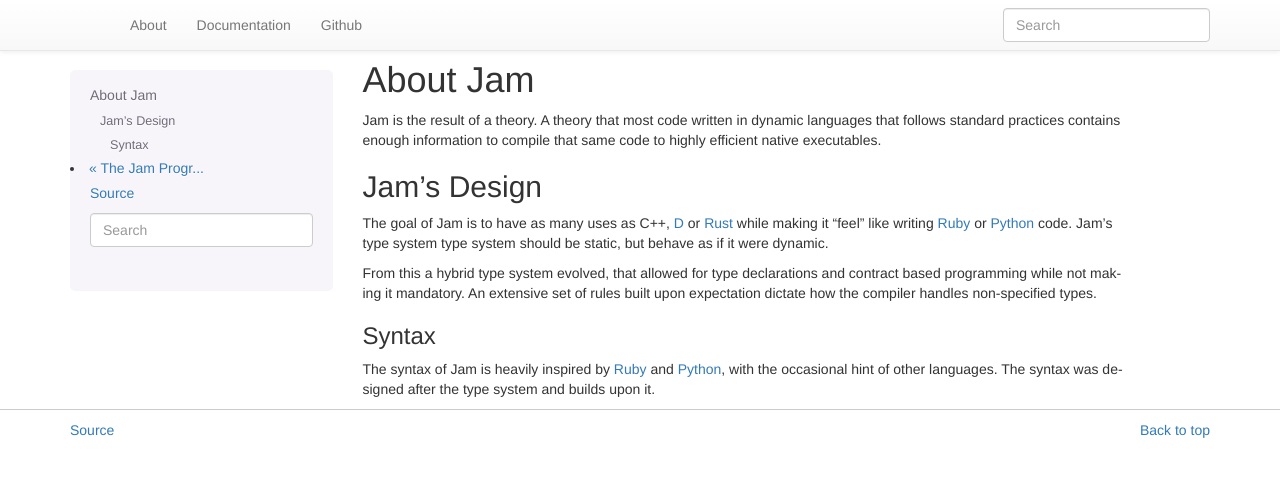
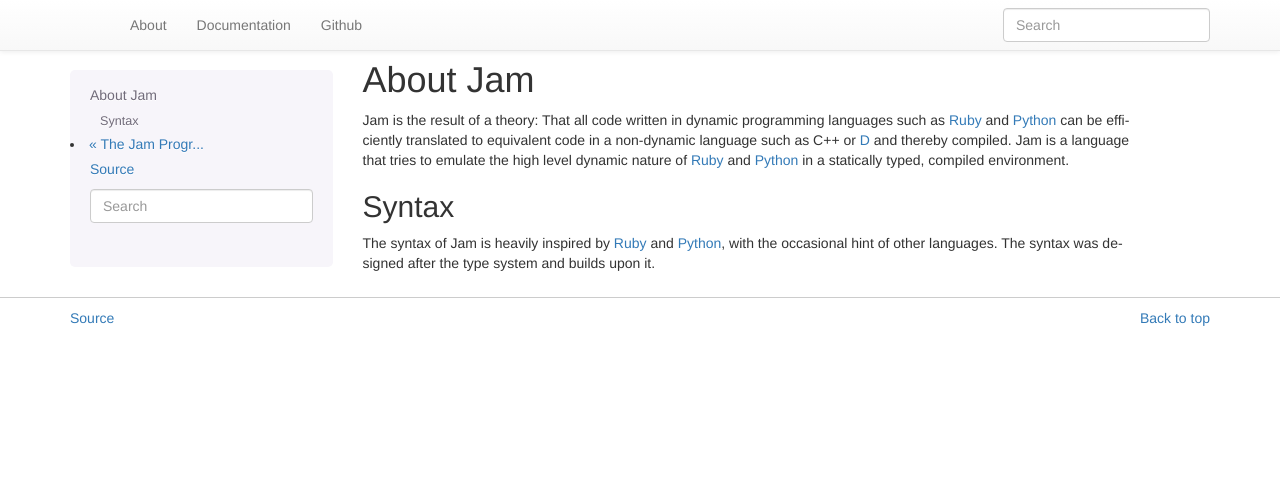
Before and after one commit to pektin/pektin.github.io, a Sphinx documentation site: the page built from source/about.rst, in a window 1280 px wide. Shown: the top 477 px of the page. Built offline with Sphinx 7.4.7, drawn with Linux system fonts in a browser that asks for light colours; pages that are not in the unit, such as notebooks, are missing from menus; the version number could not be read and is left out.

Commit message:
Rewrote about section

```diff
--- a/source/about.rst
+++ b/source/about.rst
@@ -3,24 +3,14 @@
 About Jam
 #########
 
-Jam is the result of a theory. A theory that most code written in dynamic
-languages that follows standard practices contains enough information to compile
-that same code to highly efficient native executables.
-
-Jam's Design
-============
-
-The goal of Jam is to have as many uses as C++, D_ or Rust_ while making it
-"feel" like writing Ruby_ or Python_ code. Jam's type system type system should
-be static, but behave as if it were dynamic.
-
-From this a hybrid type system evolved, that allowed for type declarations and
-contract based programming while not making it mandatory. An extensive set of
-rules built upon expectation dictate how the compiler handles non-specified
-types.
+Jam is the result of a theory: That all code written in dynamic programming
+languages such as Ruby_ and Python_ can be efficiently translated to equivalent
+code in a non-dynamic language such as C++ or D_ and thereby compiled. Jam is a
+language that tries to emulate the high level dynamic nature of Ruby_ and
+Python_ in a statically typed, compiled environment.
 
 Syntax
-------
+======
 
 The syntax of Jam is heavily inspired by Ruby_ and Python_, with the occasional
 hint of other languages. The syntax was designed after the type system and
```
